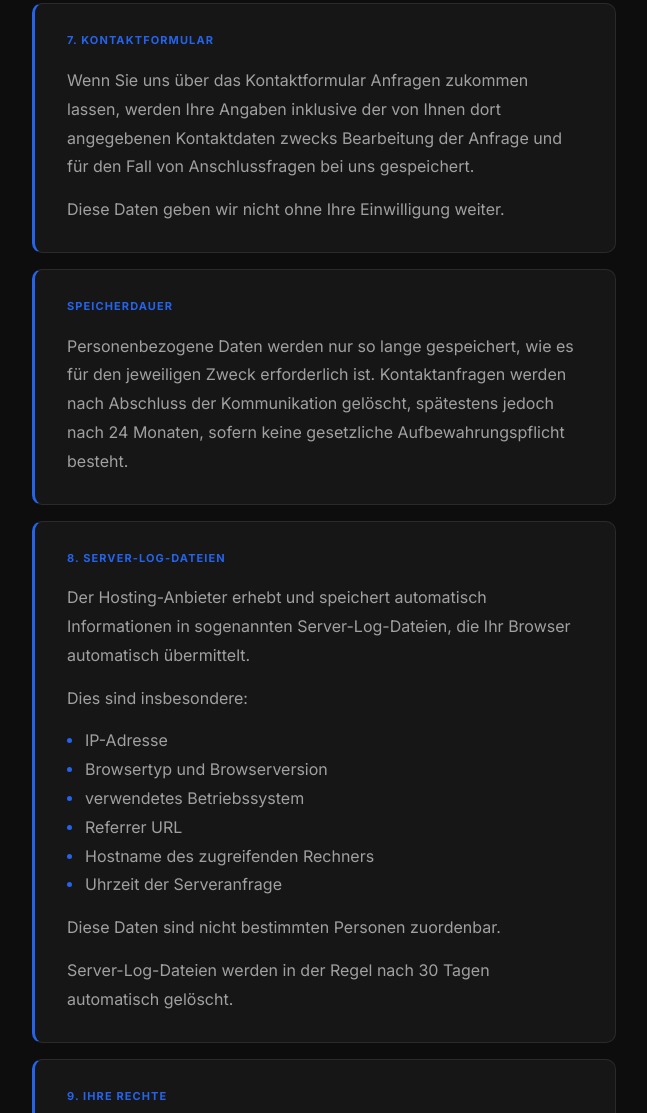
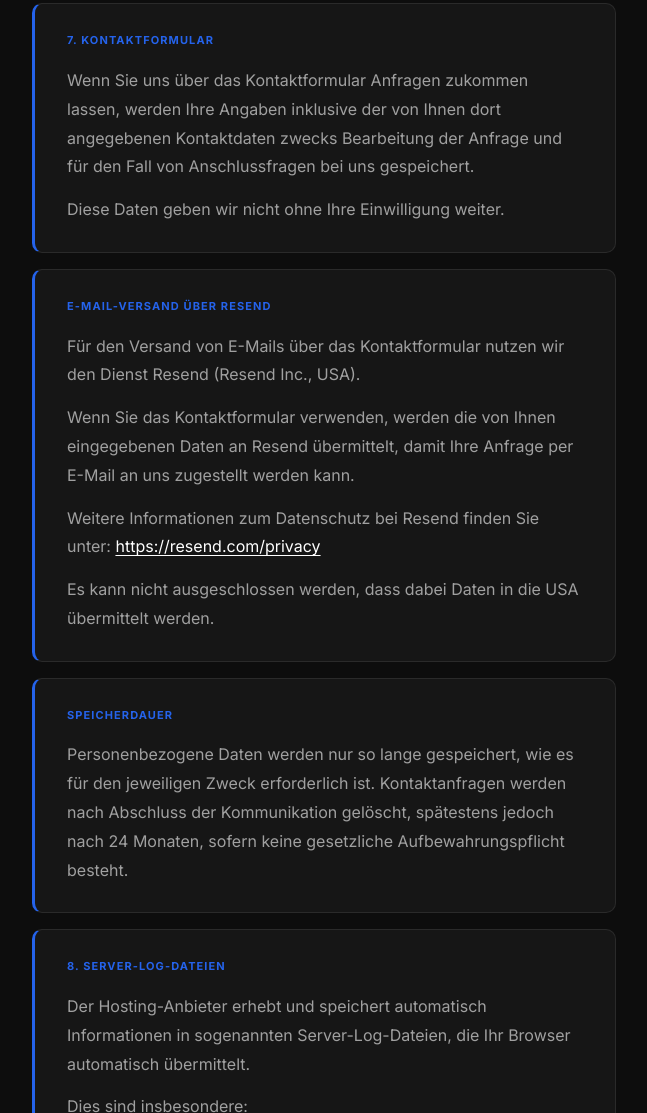
Before and after one commit to jadinho6/Baalbaki-Web-Studio1, a website: page datenschutz.html in a window 1280 px wide. Shown: the part 2513-3626 px from the top of the page, without its empty margins (316-963 px from the left). Drawn offline with Linux system fonts and the light colour scheme.

Commit message:
Update Datenschutz

```diff
--- a/datenschutz.html
+++ b/datenschutz.html
@@ -430,6 +430,21 @@
     </div>
 
     <div class="legal-section">
+      <h2>E-Mail-Versand über Resend</h2>
+      <p>
+        Für den Versand von E-Mails über das Kontaktformular nutzen wir den Dienst Resend (Resend Inc., USA).
+      </p>
+      <p>
+        Wenn Sie das Kontaktformular verwenden, werden die von Ihnen eingegebenen Daten an Resend übermittelt, damit Ihre Anfrage per E-Mail an uns zugestellt werden kann.
+      </p>
+      <p>
+        Weitere Informationen zum Datenschutz bei Resend finden Sie unter:
+        <a href="https://resend.com/privacy" target="_blank" rel="noopener noreferrer">https://resend.com/privacy</a>
+      </p>
+      <p>Es kann nicht ausgeschlossen werden, dass dabei Daten in die USA übermittelt werden.</p>
+    </div>
+
+    <div class="legal-section">
       <h2>Speicherdauer</h2>
       <p>
         Personenbezogene Daten werden nur so lange gespeichert, wie es für den jeweiligen Zweck erforderlich ist.
```
